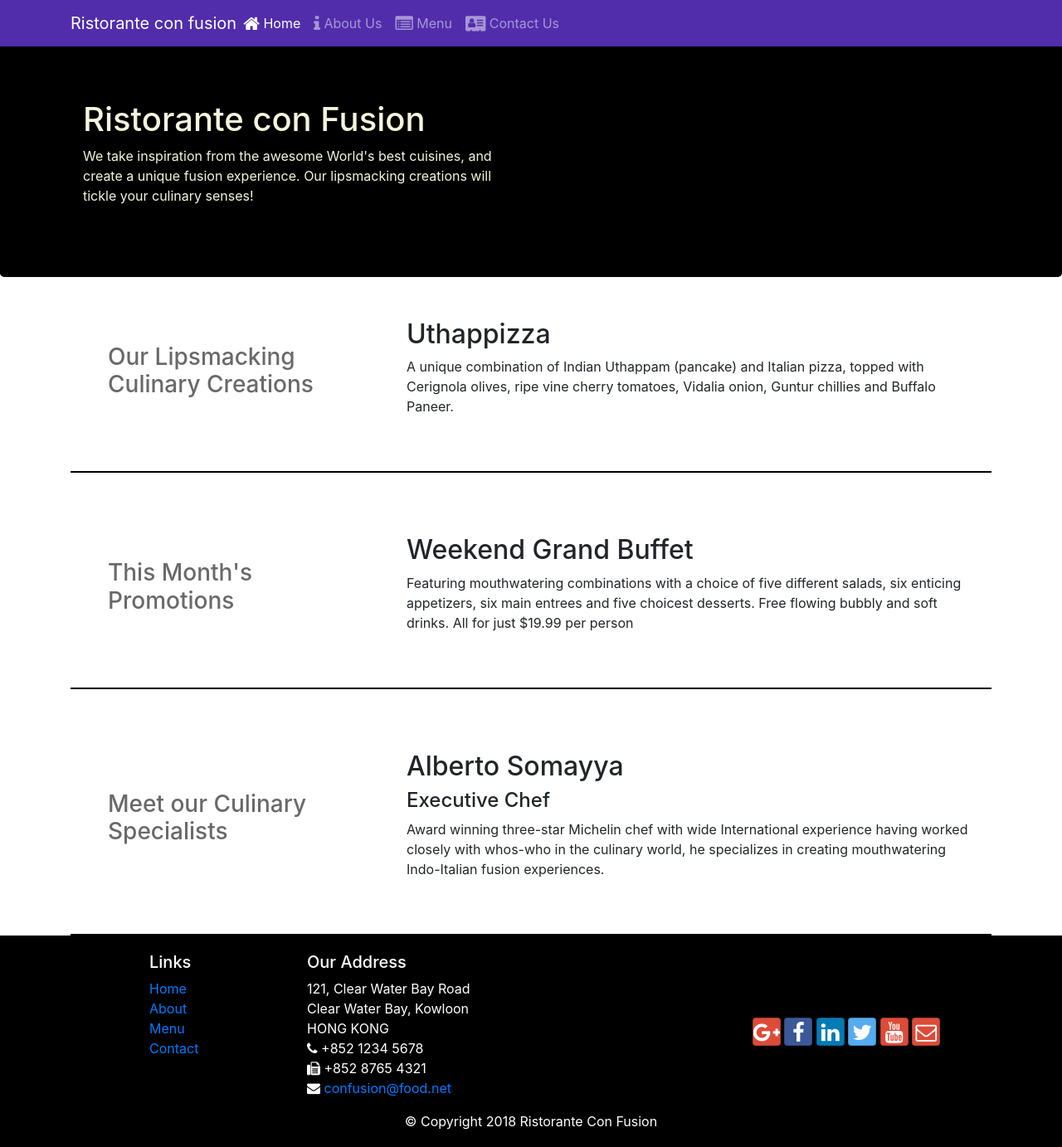
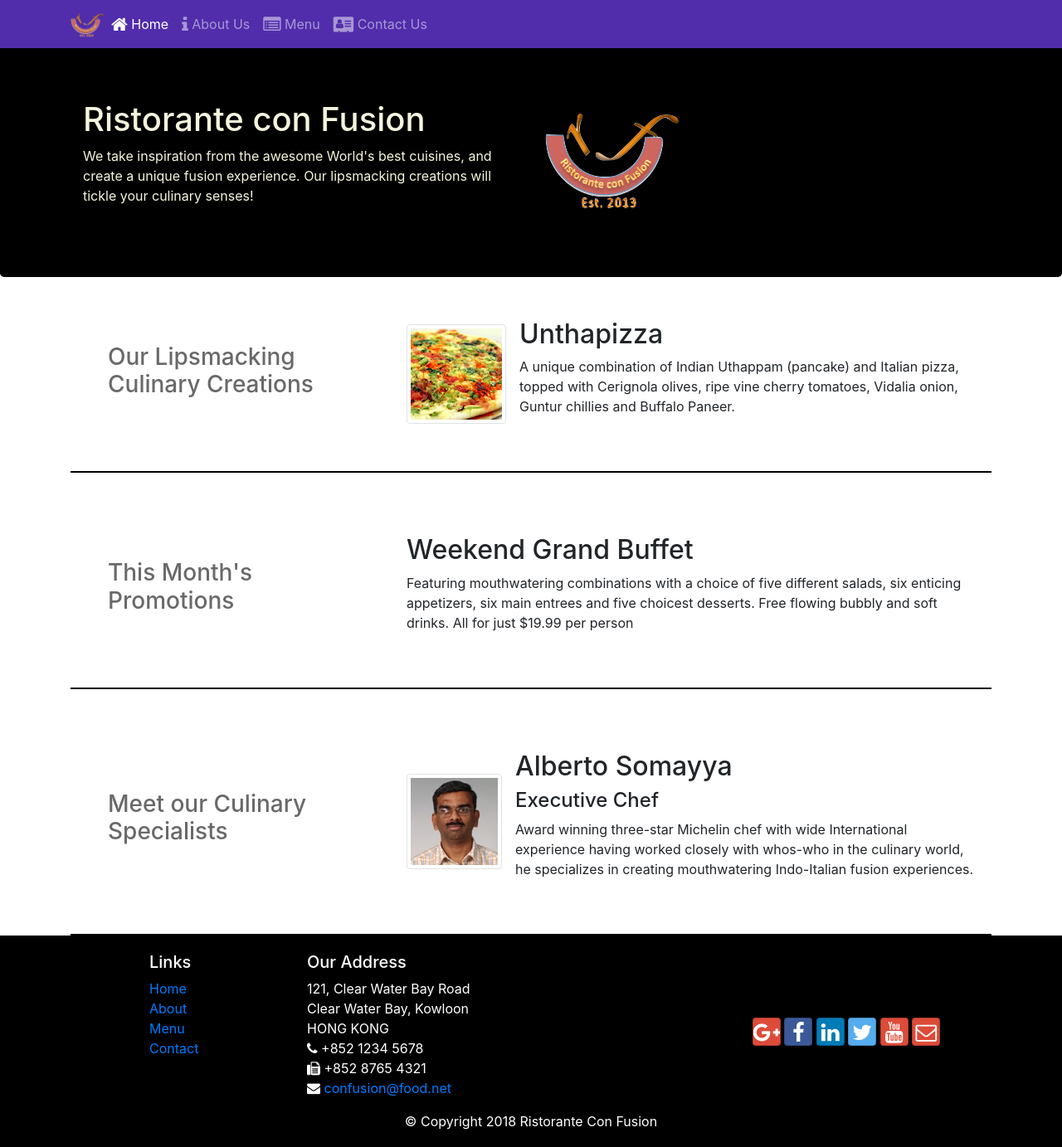
Before and after one commit to chauhanad1/Full_stack, a website: page index.html in a window 1280 px wide. Shown: the whole page at 83% size. Drawn offline with nearby package versions, Linux system fonts and the light colour scheme.

Commit message:
Images and Media

```diff
--- a/index.html
+++ b/index.html
@@ -22,7 +22,7 @@
              <button class="navbar-toggler" type="button" data-toggle="collapse" data-target="#Navbar">
                   <span class="navbar-toggler-icon"></span>
                 </button>
-            <a class="navbar-brand mr-auto" href="#" >Ristorante con fusion</a>
+            <a class="navbar-brand mr-auto" href="#" ><img src="img/logo.png" height="30" width="41"></a>
             <div class="collapse navbar-collapse" id="Navbar">
                  <ul class="navbar-nav mr-auto">
                         <li class="nav-item active"><a class="nav-link " href="#"><span class="fa fa-home fa-lg"></span> Home</a></li>
@@ -42,7 +42,8 @@
                     <h1>Ristorante con Fusion</h1>
                     <p>We take inspiration from the awesome World's best cuisines, and create a unique fusion experience. Our lipsmacking creations will tickle your culinary senses!</p>
                 </div>
-                <div class="col-12 col-sm">
+                <div class="col-12 col-sm align-self-center">
+                    <img src="img/logo.png" class="img-fluid">
                 </div>
             </div>
         </div>
@@ -54,13 +55,19 @@
                 <h3 id="headings">Our Lipsmacking Culinary Creations</h3>
             </div>
             <div class="col col-sm col-mid">
-                <h2>Uthappizza</h2>
-                <p>A unique combination of Indian Uthappam (pancake) and Italian pizza, topped with Cerignola olives, ripe vine cherry tomatoes, Vidalia onion, Guntur chillies and Buffalo Paneer.</p>
+                <div class="media">
+                    <img class="d-flex mr-3 img-thumbnail align-self-center"
+                    src="img/uthappizza.png" alt="unthappizza">
+                    <div class="media-body">
+                        <h2 class="mt-0">Unthapizza</h2>
+                        <p class="d-none d-sm-block">A unique combination of Indian Uthappam (pancake) and Italian pizza, topped with Cerignola olives, ripe vine cherry tomatoes, Vidalia onion, Guntur chillies and Buffalo Paneer.</p>
+                    </div>
+
+                </div>
             </div>
         </div>
-        <div>
-
-                <br>
+            <div>
+             <br>
             </div>
 
 
@@ -81,10 +88,17 @@
             <div class= "col-12 col-sm-4 col-mid-3">
                 <h3 id="headings">Meet our Culinary Specialists</h3>
             </div>
+
             <div class= "col col-sm col-mid">
-                <h2>Alberto Somayya</h2>
-                <h4>Executive Chef</h4>
-                <p>Award winning three-star Michelin chef with wide International experience having worked closely with whos-who in the culinary world, he specializes in creating mouthwatering Indo-Italian fusion experiences. </p>
+                    <div class="media">
+                            <img class="d-flex mr-3 img-thumbnail align-self-center"
+                            src="img/alberto.png " alt="alberto">
+                            <div class="media-body">
+                                    <h2>Alberto Somayya</h2>
+                                    <h4>Executive Chef</h4>
+                                    <p>Award winning three-star Michelin chef with wide International experience having worked closely with whos-who in the culinary world, he specializes in creating mouthwatering Indo-Italian fusion experiences. </p>
+                            </div>
+                        </div>
             </div>
         </div>
     </div>
```
Also changed, not shown: aboutus.html (+5 -4 lines), contactus.html (+4 -3 lines), img/alberto.png (added), img/buffet.png (added), img/logo.png (added), img/uthappizza.png (added), 2 other files.
